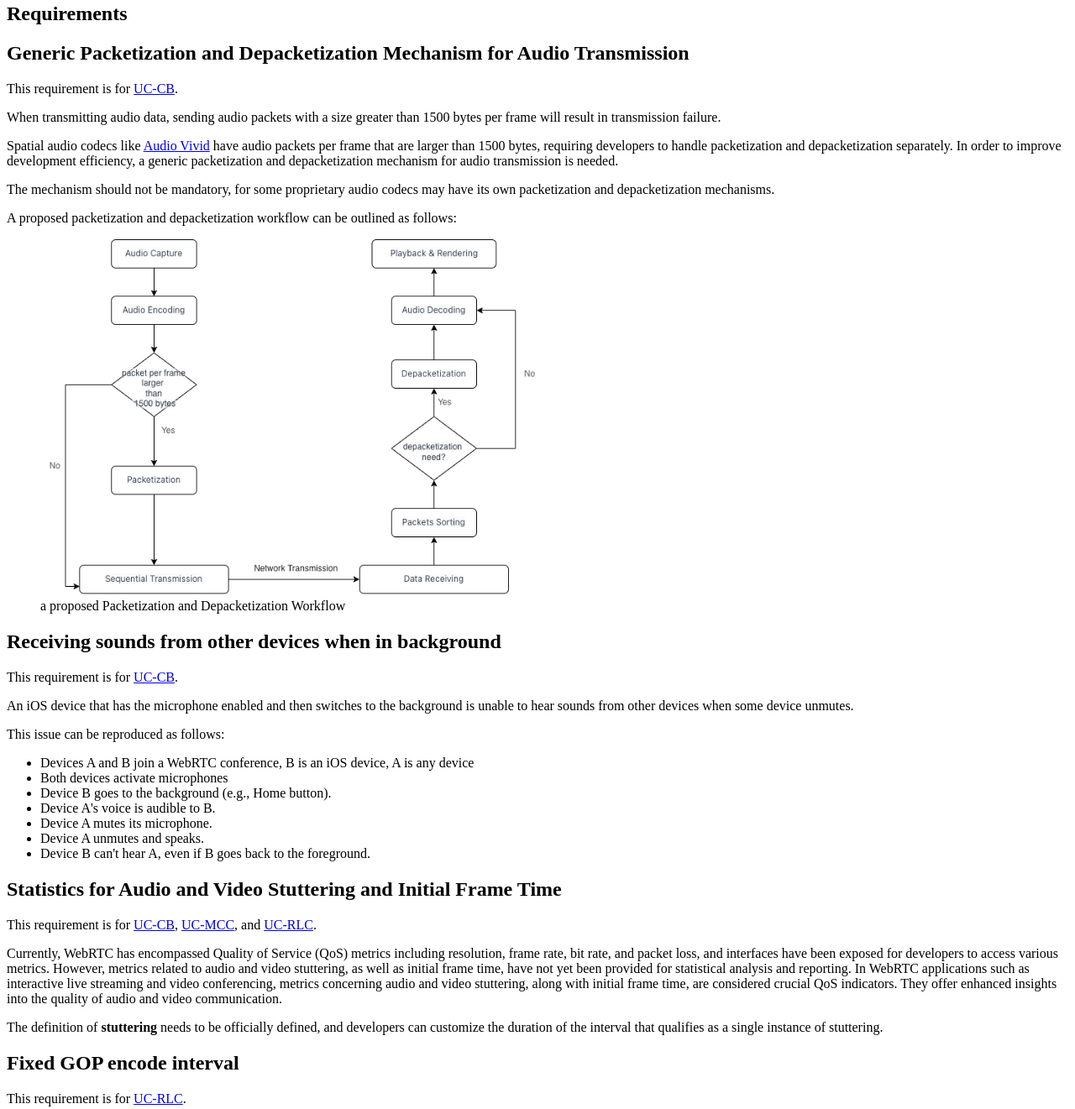
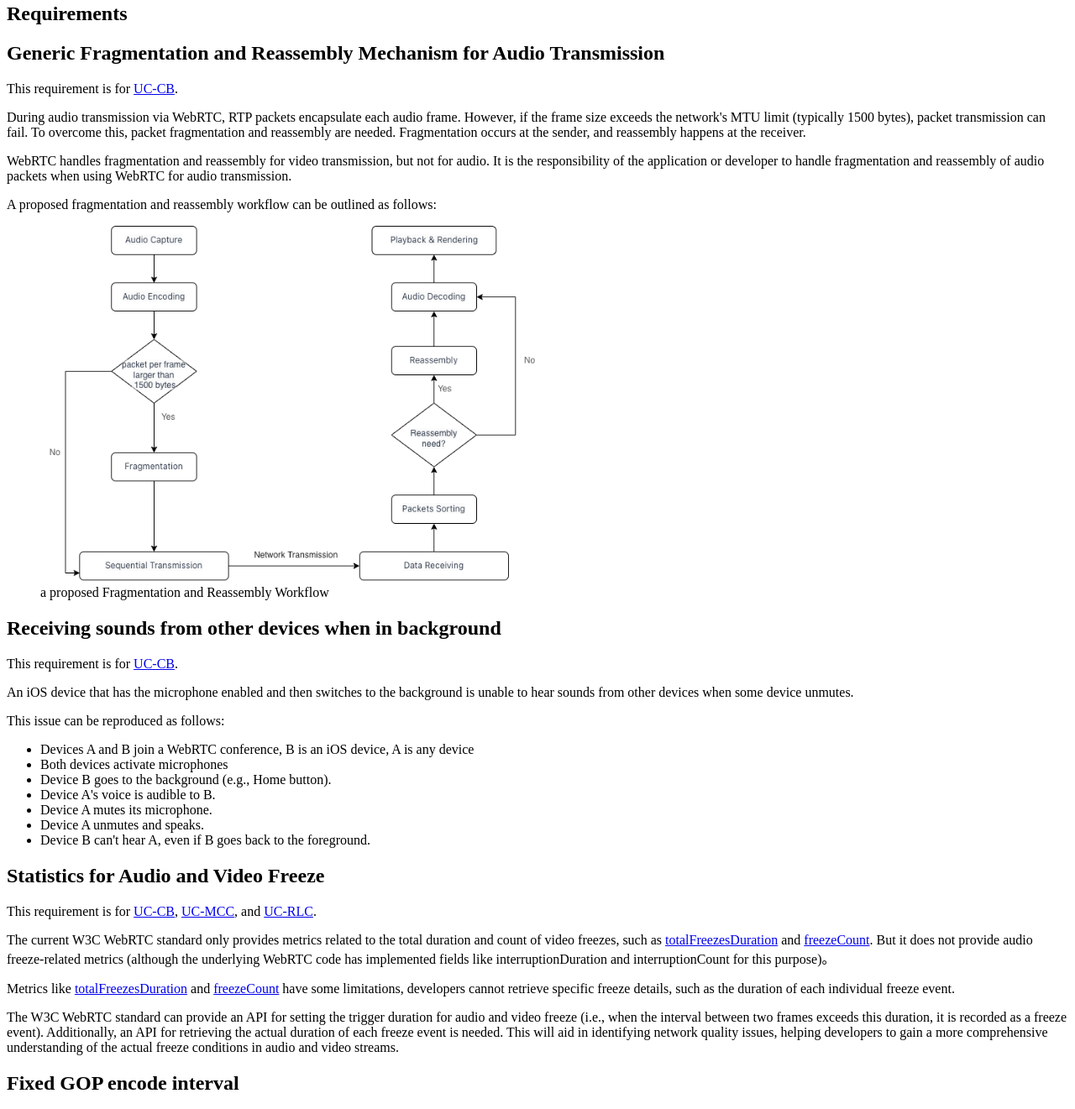
Before and after one commit to webrtc-live-streaming-tf/webrtc-use-cases, a plain HTML site: page index.html in a window 1280 px wide. Shown: the part 2380-3701 px from the top of the page at 84% size. Drawn offline with Linux system fonts and the light colour scheme.

Commit message:
update requirements

```diff
--- a/index.html
+++ b/index.html
@@ -175,31 +175,24 @@
     <h2>Requirements</h2>
 
     <section id="r1-uc-cb">
-      <h2>Generic Packetization and Depacketization Mechanism for Audio Transmission</h2>
+      <h2>Generic Fragmentation and Reassembly Mechanism for Audio Transmission</h2>
 
       <p>This requirement is for <a href="#uc-cb">UC-CB</a>.</p>
 
       <p>
-        When transmitting audio data, sending audio packets with a size greater than 1500 bytes per frame will result in
-        transmission failure.
+
+      During audio transmission via WebRTC, RTP packets encapsulate each audio frame. However, if the frame size exceeds the network's MTU limit (typically 1500 bytes), packet transmission can fail. To overcome this, packet fragmentation and reassembly are needed. Fragmentation occurs at the sender, and reassembly happens at the receiver.
       </p>
 
       <p>
-        Spatial audio codecs like <a href="#dfn-audio-vivid">Audio Vivid</a> have audio packets per frame that are
-        larger than
-        1500 bytes, requiring developers to handle packetization and depacketization separately. In order to improve
-        development efficiency,
-        a generic packetization and depacketization mechanism for audio transmission is needed.
+        WebRTC handles fragmentation and  reassembly for video transmission, but not for audio. It is the responsibility of the application or developer to handle fragmentation and reassembly of audio packets when using WebRTC for audio transmission.
       </p>
 
-      <p>The mechanism should not be mandatory, for some proprietary audio codecs may have its own packetization and
-        depacketization mechanisms.</p>
-
-      <p>A proposed packetization and depacketization workflow can be outlined as follows: </p>
+      <p>A proposed fragmentation and reassembly workflow can be outlined as follows: </p>
 
       <figure id="fig-uc-cb">
-        <img alt="WebMedia" src="images/webrtc-packetization-depacketization.png" width="600">
-        <figcaption><span>a proposed Packetization and Depacketization Workflow</span></figcaption>
+        <img alt="WebMedia" src="images/UC-CB-R1.png" width="600">
+        <figcaption><span>a proposed Fragmentation and Reassembly Workflow</span></figcaption>
       </figure>
 
     </section>
@@ -234,13 +227,18 @@
 
 
     <section id="r3-uc-statistics">
-      <h2>Statistics for Audio and Video Stuttering and Initial Frame Time</h2>
+      <h2>Statistics for Audio and Video Freeze</h2>
 
       <p>This requirement is for <a href="#uc-cb">UC-CB</a>, <a href="#uc-mcc">UC-MCC</a>,  and <a href="#UC-RLC">UC-RLC</a>.</p>
 
-      <p>Currently, WebRTC has encompassed Quality of Service (QoS) metrics including resolution, frame rate, bit rate, and packet loss, and interfaces have been exposed for developers to access various metrics. However,  metrics related to audio and video stuttering, as well as initial frame time, have not yet been provided for statistical analysis and reporting. In WebRTC applications such as interactive live streaming and video conferencing, metrics concerning audio and video stuttering, along with initial frame time, are considered crucial QoS indicators. They offer enhanced insights into the quality of audio and video communication.</p>
       <p>
-        The definition of <b>stuttering</b> needs to be officially defined, and developers can customize the duration of the interval that qualifies as a single instance of stuttering.
+        The current W3C WebRTC standard only provides metrics related to the total duration and count of video freezes, such as <a href="https://www.w3.org/TR/webrtc-stats/#dom-rtcinboundrtpstreamstats-totalfreezesduration">totalFreezesDuration</a> and <a href="https://www.w3.org/TR/webrtc-stats/#dom-rtcinboundrtpstreamstats-freezecount">freezeCount</a>. But it does not provide audio freeze-related metrics (although the underlying WebRTC code has implemented fields like interruptionDuration and interruptionCount for this purpose)。
+      </p>
+
+      <p>Metrics like <a href="https://www.w3.org/TR/webrtc-stats/#dom-rtcinboundrtpstreamstats-totalfreezesduration">totalFreezesDuration</a> and <a href="https://www.w3.org/TR/webrtc-stats/#dom-rtcinboundrtpstreamstats-freezecount">freezeCount</a>  have some limitations, developers cannot retrieve specific freeze details, such as the duration of each individual freeze event.</p>
+
+      <p>
+        The W3C WebRTC standard can provide an API for setting the trigger duration for audio and video freeze (i.e., when the interval between two frames exceeds this duration, it is recorded as a freeze event). Additionally,  an API for retrieving the actual duration of each freeze event is needed. This will aid in identifying network quality issues, helping developers to gain a more comprehensive understanding of the actual freeze conditions in audio and video streams.
       </p>
 
     </section>
```
Also changed, not shown: images/UC-CB-R1.png (added), images/webrtc-packetization-depacketization.png (deleted).
